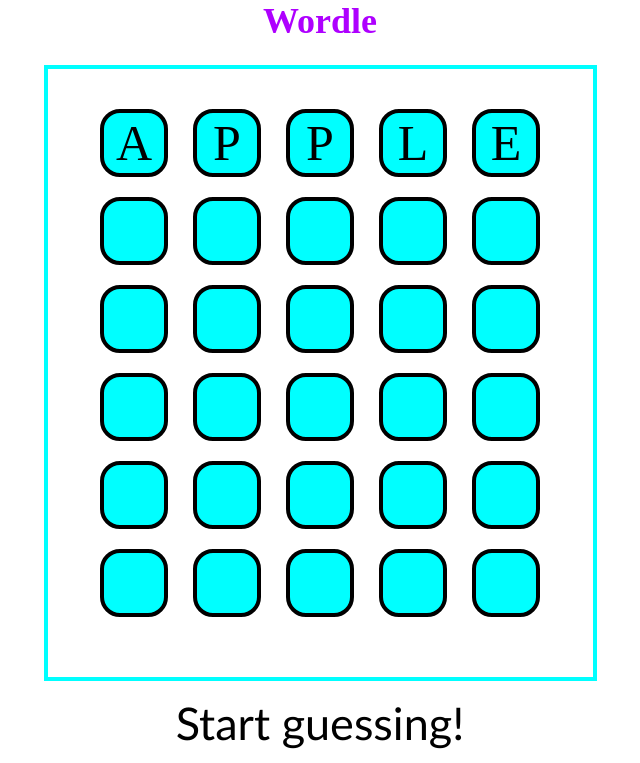
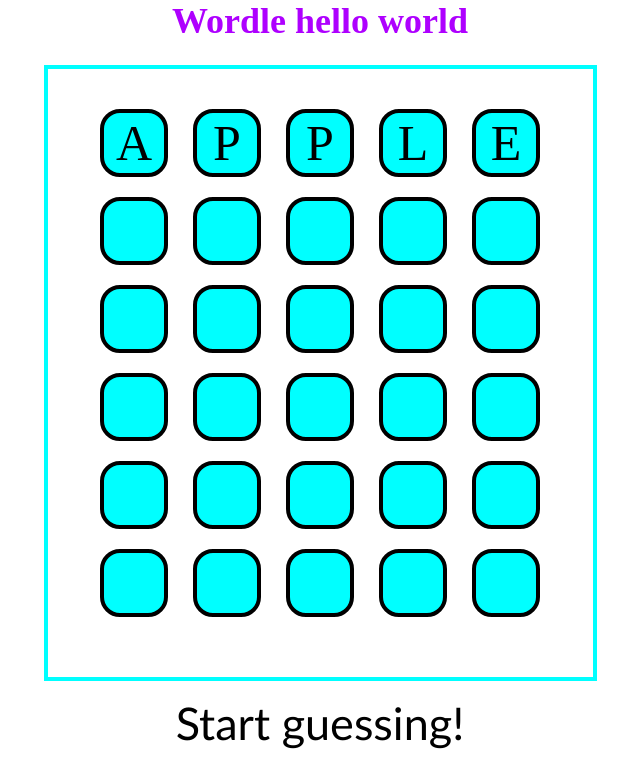
Before and after one commit to Ethella/Wordled, a website: page index.html in a window 1280 px wide. Shown: the top 763 px of the page, without its empty margins (320-960 px from the left). Drawn offline with Linux system fonts and the light colour scheme.

Commit message:
initial commit

```diff
--- a/index.html
+++ b/index.html
@@ -13,7 +13,7 @@
   </head>
   <body>
     <div id="title">
-      Wordle
+      Wordle hello world
     </div>
     <div class="container">
       <div class="row" id="row1">
```
